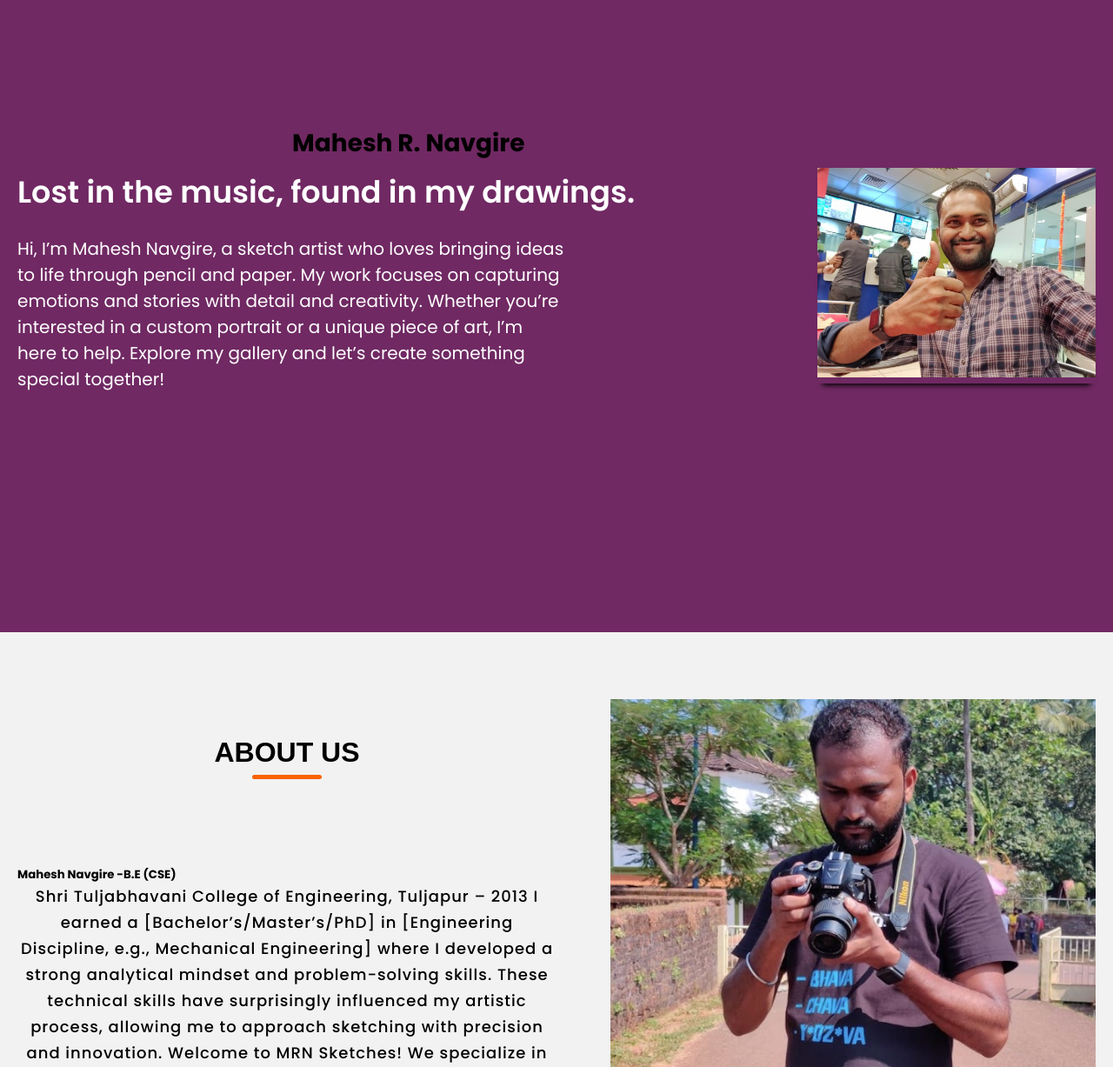
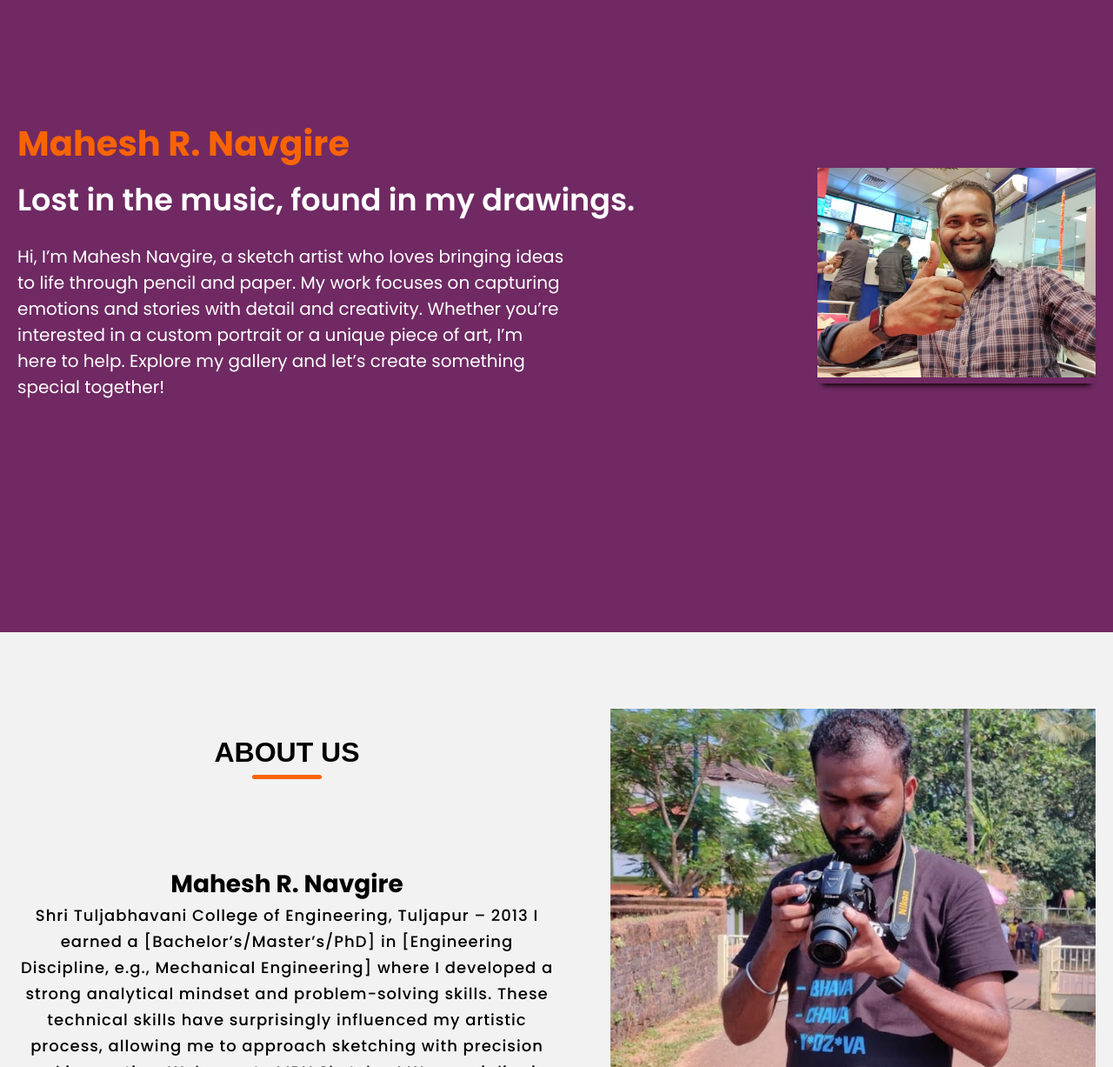
Before and after one commit to navgiremahesh/beautifulRose, a plain HTML site: page index.html in a window 1280 px wide. Shown: the part 73-1300 px from the top of the page at 87% size. Drawn offline with nearby package versions, Linux system fonts and the light colour scheme.

Commit message:
Update index.html

```diff
--- a/index.html
+++ b/index.html
@@ -39,7 +39,7 @@
       <div class="section_container">
         <div class="hero_container">
           <div class="text_section">
-            <h4>Mahesh R. Navgire</h4>
+            <h2>Mahesh R. Navgire</h2>
             <h3>Lost in the music, found in my drawings.</h3>
             <p>
               Hi, I’m Mahesh Navgire, a sketch artist who loves bringing ideas to life through pencil and paper.
@@ -60,7 +60,7 @@
         <div class="about_container">
           <div class="text_section">
             <h2 class="section_title">About Us</h2>
-            <h5>Mahesh Navgire -B.E (CSE)</h5>
+            <h4>Mahesh R. Navgire</h4>
             <p>
   Shri Tuljabhavani College of Engineering, Tuljapur – 2013
 I earned a [Bachelor’s/Master’s/PhD] in [Engineering Discipline, e.g., Mechanical Engineering] where I developed a strong analytical mindset and problem-solving skills. These technical skills have surprisingly influenced my artistic process, allowing me to approach sketching with precision and innovation.
```
